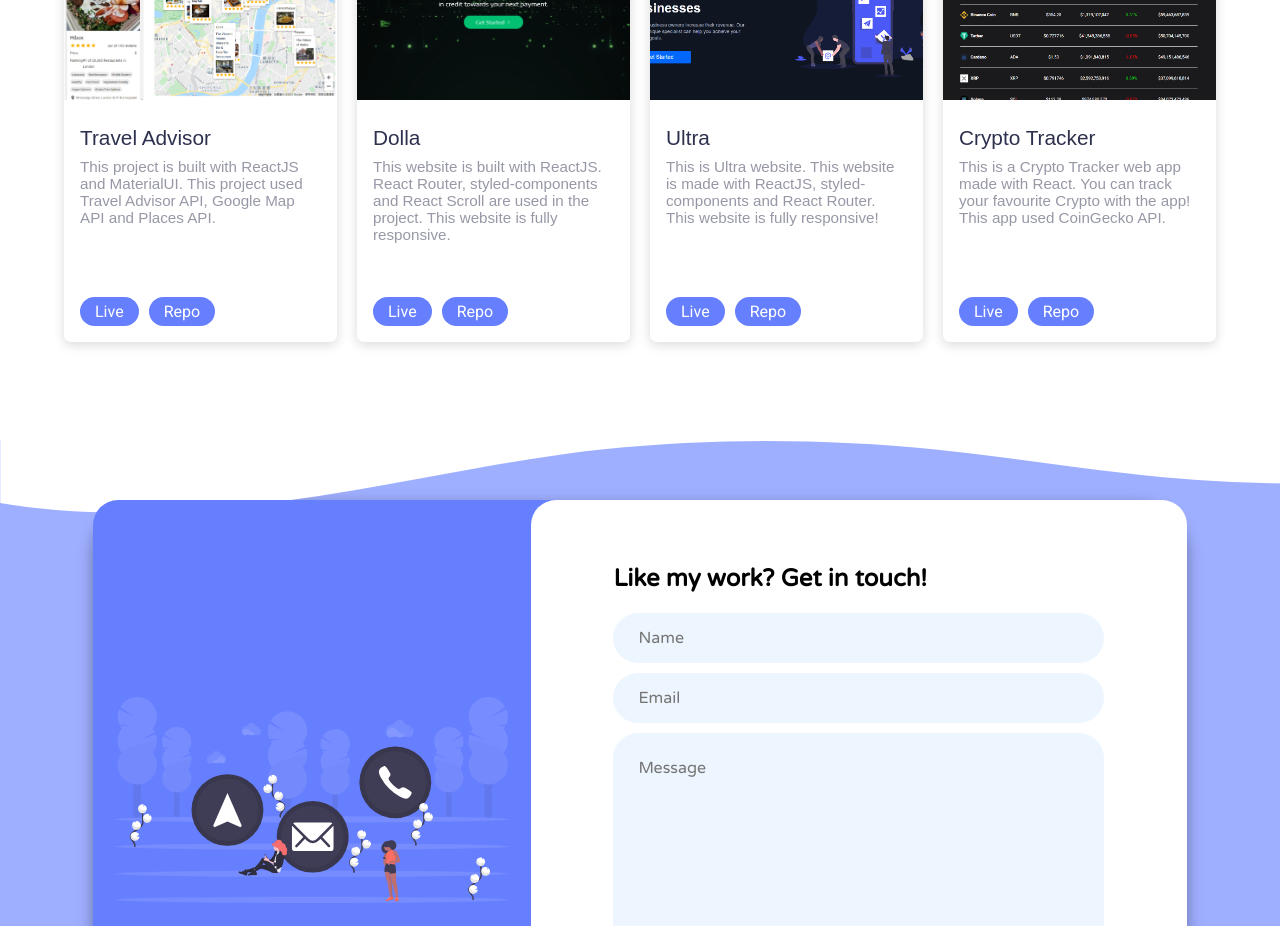
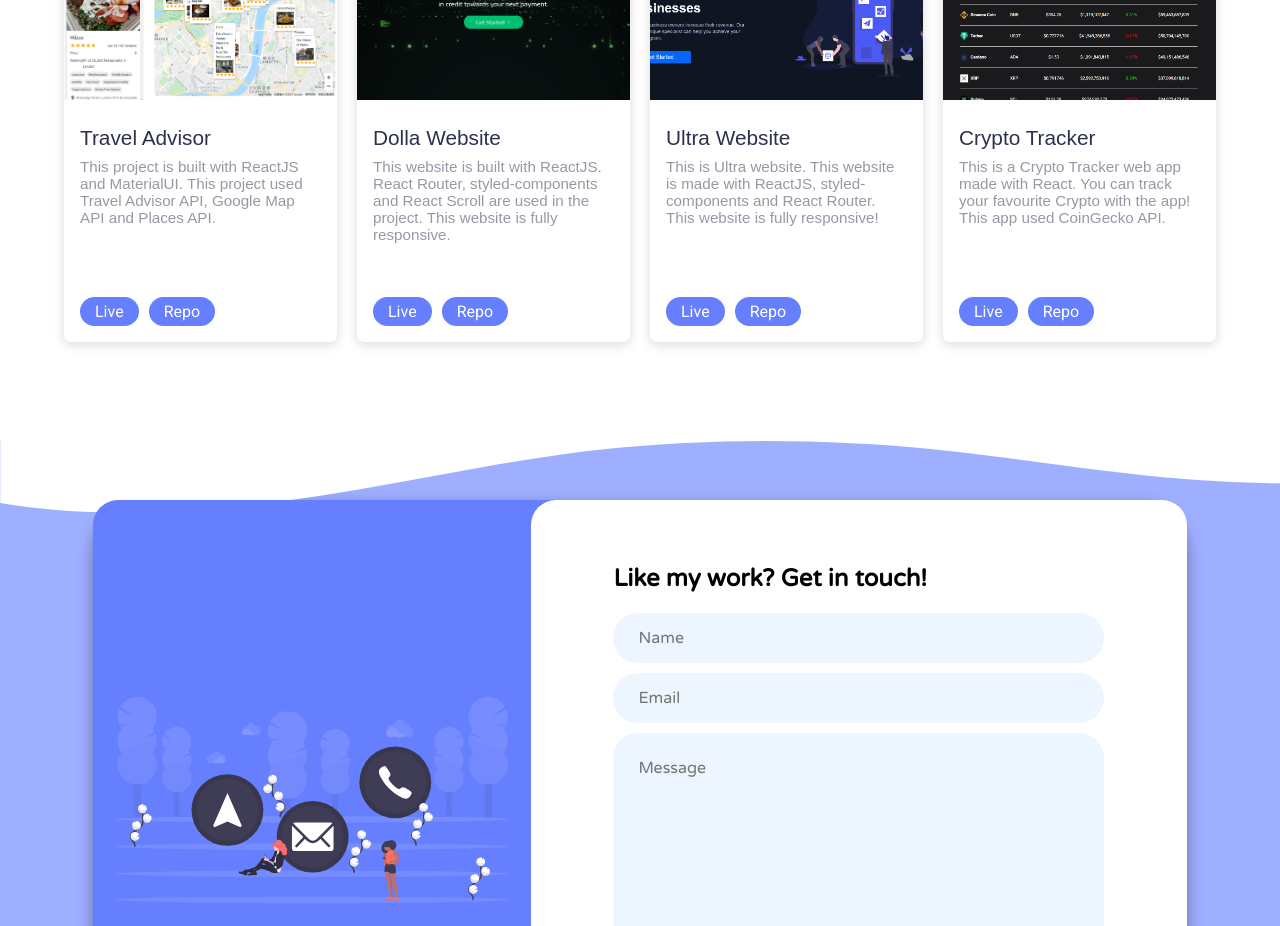
Before and after one commit to obiito01/portfolio-website, a React (Create React App) app: page / in a window 1280 px wide. Shown: the part 2760-3686 px from the top of the page. Built offline with nearby package versions, Linux system fonts and the light colour scheme.

Commit message:
Update data.js

```diff
--- a/src/components/ProjectsSection/data.js
+++ b/src/components/ProjectsSection/data.js
@@ -9,7 +9,7 @@ const data = [
   },
   {
     image: require("../../assets/dolla.png").default,
-    title: "Dolla",
+    title: "Dolla Website",
     description:
       "This website is built with ReactJS. React Router, styled-components and React Scroll are used in the project. This website is fully responsive.",
     link: "https://dolla-vbanking.netlify.app/",
@@ -17,7 +17,7 @@ const data = [
   },
   {
     image: require("../../assets/ultra.png").default,
-    title: "Ultra",
+    title: "Ultra Website",
     description:
       "This is Ultra website. This website is made with ReactJS, styled-components and React Router. This website is fully responsive!",
     link: "https://ultra-services.netlify.app/",
```
